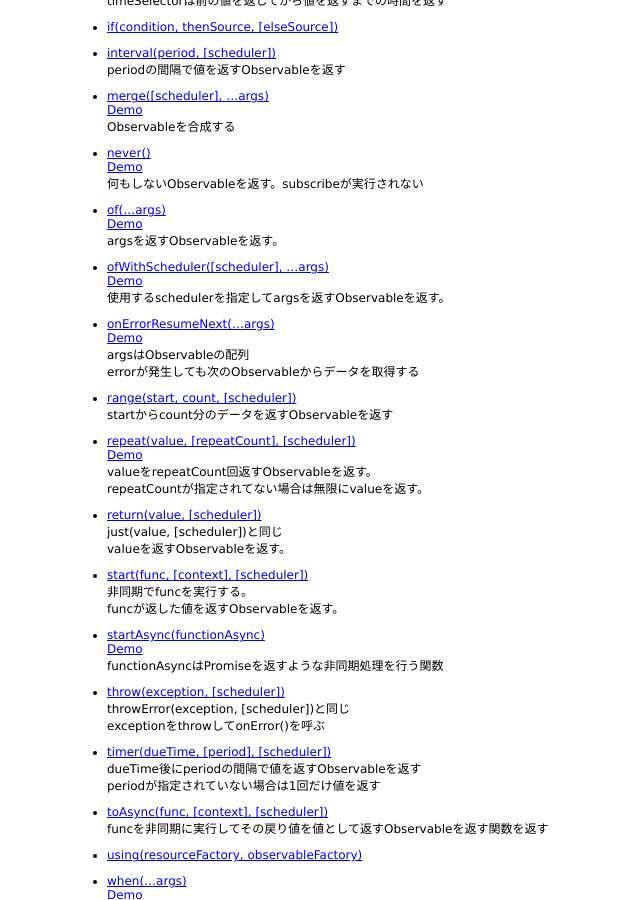
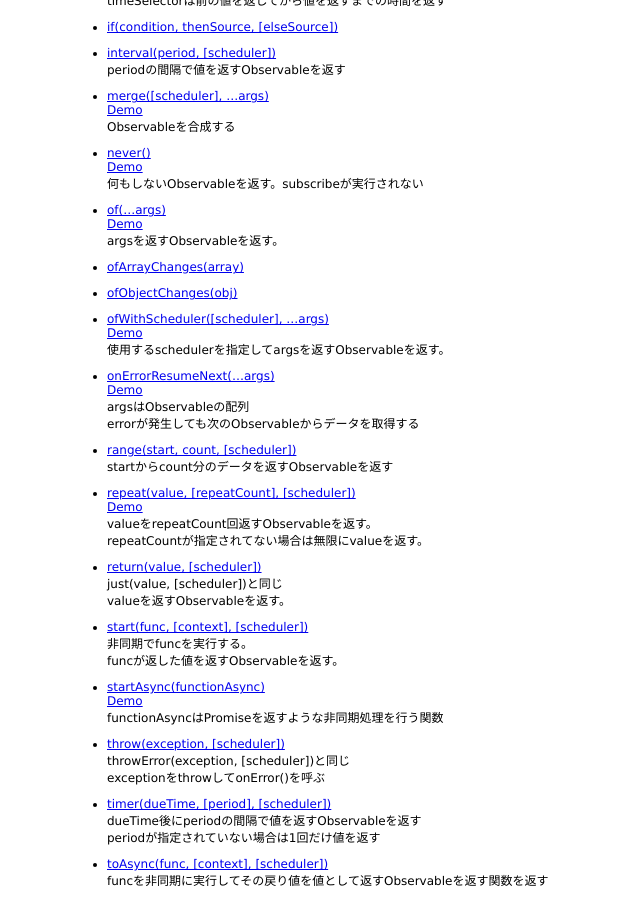
Before and after one commit to 38elements/38elements.github.com, a Jekyll site: the page built from _posts/2015-01-04-rxjs-observale-method.md, in a window 1280 px wide and 900 px high, scrolled down 1128 px. Shown: the whole window, without its empty margins (173-813 px from the left). Built offline with Jekyll 4.4.1, drawn with Linux system fonts in a browser that asks for light colours; Markdown is read by kramdown in place of the engine named in the settings.

Commit message:
Update 2015-01-04-rxjs-observale-method.md

```diff
--- a/_posts/2015-01-04-rxjs-observale-method.md
+++ b/_posts/2015-01-04-rxjs-observale-method.md
@@ -95,6 +95,10 @@ Observableを合成する
 * [of(...args)](https://github.com/Reactive-Extensions/RxJS/blob/master/doc/api/core/operators/of.md)
 [Demo](http://jsdo.it/38elements/rxjs-zip)
 argsを返すObservableを返す。
+
+* [ofArrayChanges(array)](https://github.com/Reactive-Extensions/RxJS/blob/master/doc/api/core/operators/ofarraychanges.md)
+
+* [ofObjectChanges(obj)](https://github.com/Reactive-Extensions/RxJS/blob/master/doc/api/core/operators/ofobjectchanges.md)
 
 * [ofWithScheduler([scheduler], ...args)](https://github.com/Reactive-Extensions/RxJS/blob/master/doc/api/core/operators/ofwithscheduler.md)
 [Demo](http://jsdo.it/38elements/rxjs-scheduler)
```
Also changed, not shown: other parts of _posts/2015-01-04-rxjs-observale-method.md (+2 -0 lines).
